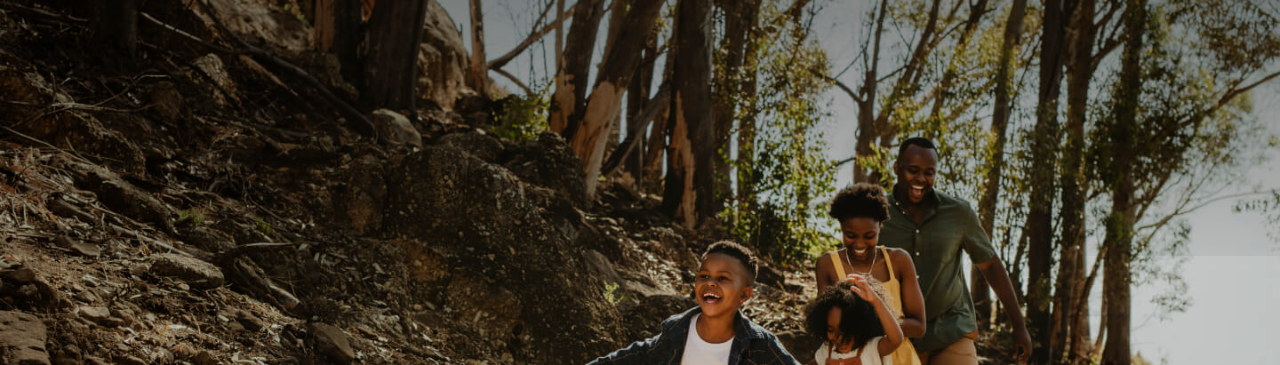
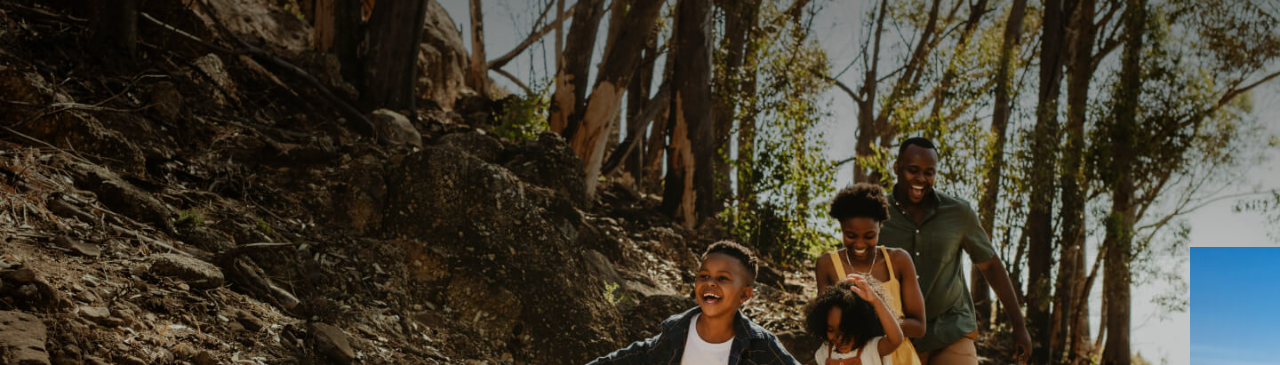
Before and after one commit to ajajrajguru95/tentwenty, a website: page index.html in a window 1280 px wide. Shown: the part 87-452 px from the top of the page. Drawn offline with nearby package versions, Linux system fonts and the light colour scheme.

Commit message:
Horizontal scrolling for slides handled

```diff
--- a/index.html
+++ b/index.html
@@ -9,8 +9,10 @@
 	<link rel="preconnect" href="https://fonts.gstatic.com" crossorigin>
 	<!-- Poppins and Comorant-->
 	<link href="https://fonts.googleapis.com/css2?family=Cormorant:wght@400;600&family=Poppins:wght@300;400&display=swap" rel="stylesheet">
+	<!-- Main styles -->
 	<link rel="stylesheet" href="css/app.css">
-
+	<!-- Scrollbar styles -->
+	<link rel="stylesheet" href="css/jquery.mCustomScrollbar.min.css">
 </head>
 <body>
 	<!-- tt denotes tentwenty here :) -->
@@ -78,7 +80,8 @@
 			</div><!-- Container ends -->
 		</header><!-- Header ends -->
 
-		<main class="tt-main">
+		<main class="slides-wrapper"> <!-- To init the scrollbar -->
+			<div class="tt-main">
 
 				<!-- Section 1 - The main page Slide 1-->
 				<section class="tt-main__section section-banner min-height position-relative" data-color="">
@@ -149,10 +152,9 @@
 					</div>
 				</section><!-- Slide 4 ends -->
 
+			</div><!-- Main wrapper -->
 
-
-		</main>
-
+		</main><!-- Slides wrapper -->
 	</div><!-- Theme wrapper -->
 
 	<!-- Scripts/CDN call -->
@@ -161,5 +163,8 @@
 	<!-- App JS call -->
 	<script src="js/app.js"></script>
 
+	<!-- Scrollbar plugin -->
+	<script src="js/jquery.mCustomScrollbar.concat.min.js"></script>
+
 </body>
 </html>
--- a/js/app.js
+++ b/js/app.js
@@ -1,7 +1,30 @@
 
 jQuery(document).ready(function($){
+	// Query variable to differenciate between mobile and desktop
+	let mq = window.matchMedia( "(max-width: 991px)" );
+
+	// Navigation icon click
 	$('.nav-icon').on('click', function(event){
        $(this).toggleClass('active');
        $('body').toggleClass('nav-active overflow-hidden');
     });
+
+	// Scrollbar init
+	if(!mq.matches){
+	    $('.slides-wrapper').mCustomScrollbar({
+	          axis:"x",
+	          theme:"dark-3",
+	          scrollInertia: 1000,
+	          setWidth: "100%",
+	          scrollButtons:{
+	              enable:true,
+	              scrollType:"stepped",
+	              scrollAmount: 260
+	          },
+	          mouseWheel:{ enable: true },
+	          advanced:{ autoExpandHorizontalScroll: true },
+	      });
+	}
+
+
 });
--- a/sass/components/theme/_all.scss
+++ b/sass/components/theme/_all.scss
@@ -4,3 +4,4 @@
 @import "section-absolute";
 @import "fixed-image";
 @import "stories";
+@import "scrollbar";
--- a/sass/components/theme/_fixed-image.scss
+++ b/sass/components/theme/_fixed-image.scss
@@ -3,7 +3,7 @@
 .fixed-image{
 	width: 100%;
 	@include bp(tablet-md){
-		width: 727px;
+		flex: 1 0 727px;
 	}
 	@include bp(tablet-sm){
 		min-height: auto;
--- /dev/null
+++ b/sass/components/theme/_scrollbar.scss
@@ -0,0 +1,15 @@
+
+.mCustomScrollbar{
+	 .mCSB_scrollTools{
+		&.mCSB_scrollTools_horizontal{
+			opacity: 0;
+		}
+	 }
+	// Plugin classes
+	.mCustomScrollBox:hover>.mCSB_scrollTools, &.mCustomScrollBox:hover~.mCSB_scrollTools, &.mCustomScrollbar>.mCustomScrollBox>.mCSB_scrollTools.mCSB_scrollTools_onDrag, &.mCustomScrollbar>.mCustomScrollBox~.mCSB_scrollTools.mCSB_scrollTools_onDrag{
+		opacity: 0;
+	}
+	.mCSB_horizontal.mCSB_inside>.mCSB_container{
+		margin-bottom: 0;
+	}
+}
--- a/sass/components/theme/_section-absolute.scss
+++ b/sass/components/theme/_section-absolute.scss
@@ -11,10 +11,10 @@
 		margin-left: auto;
 		@include bp(tablet-md){
 			max-width: 643px;
-			padding-right: 214px;
+			margin-right: 214px;
 		}
 		@include bp(desktop-lg){
-			padding-right: 436px;
+			margin-right: 436px;
 		}
 		@include bp(tablet-sm){
 			margin-left: -2px;
@@ -44,6 +44,9 @@
 		.img-1{
 			width: 711px;
 			height: 511px;
+			@include bp(tablet-md){
+				left: -90px;
+			}
 			@include bp(tablet-sm){
 				width: 304px;
 				height: 218px;
--- a/sass/components/theme/_slides.scss
+++ b/sass/components/theme/_slides.scss
@@ -1,10 +1,18 @@
 
 // Common section/slide code
 .tt-main{
+	@include bp(tablet-md){
+		display: flex;
+		height: 100vh;
+	}
 	@include bp(tablet-sm){
 		overflow-x: hidden;
 	}
 	&__section{
 		// width: 100vw;
+		@include bp(tablet-md){
+			flex: 1 0 100vw;
+			height: 100%;
+		}
 	}
 }
```
Also changed, not shown: css/app.css, css/jquery.mCustomScrollbar.min.css (added), js/jquery.mCustomScrollbar.concat.min.js (added). Lines whose indentation alone changed are shown as unchanged.
